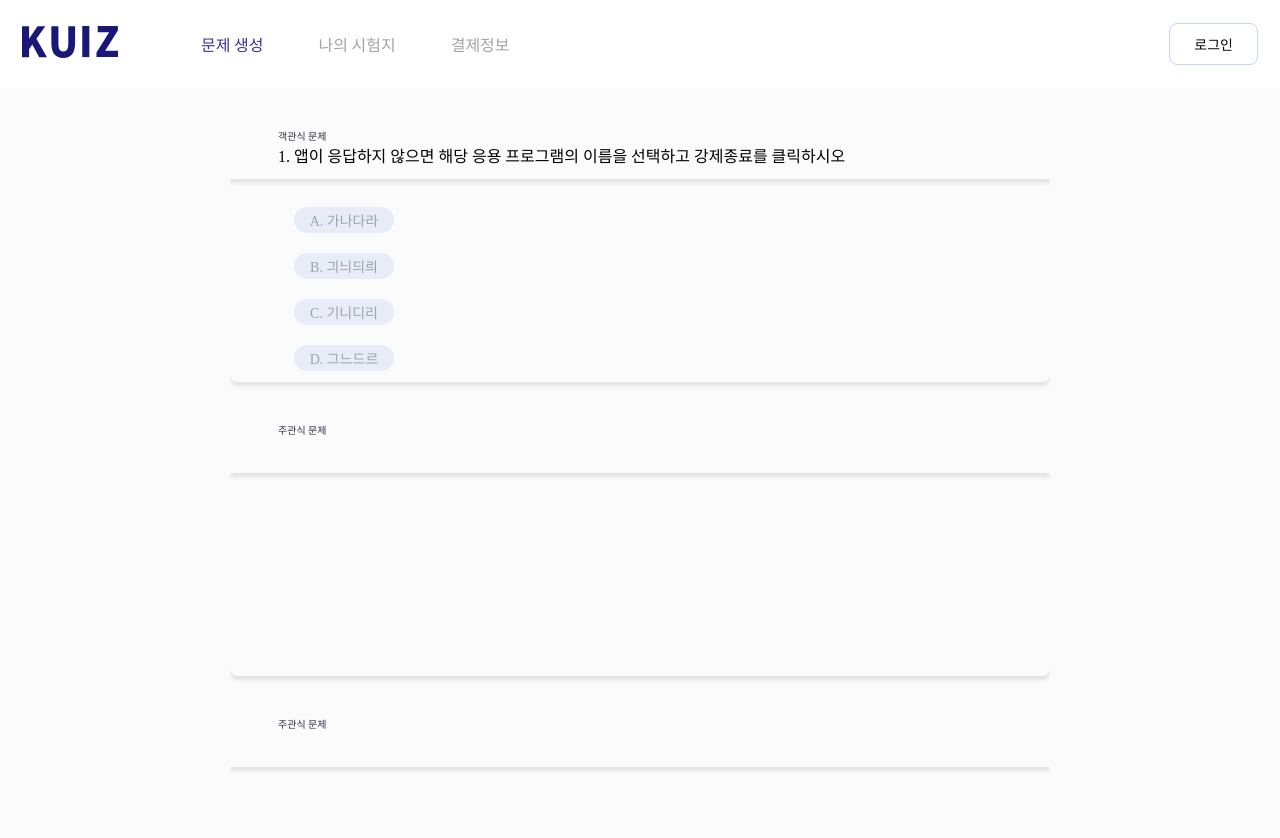
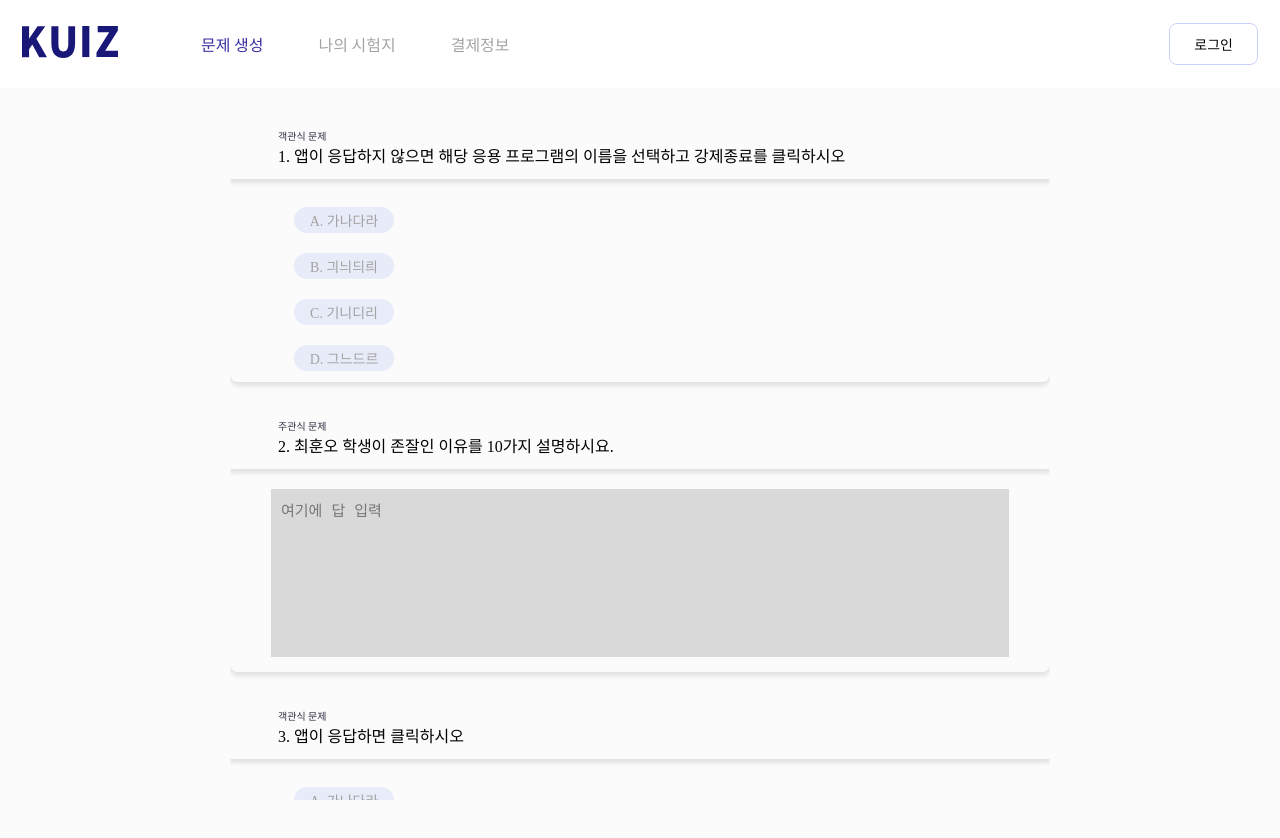
Before and after one commit to kuiz-project/minhoFront, a React (Create React App) app: page /testlist in a window 1280 px wide. Shown: the top 838 px of the page. Built offline with nearby package versions, Linux system fonts and the light colour scheme.

Commit message:
Feat: 객관식 마우스 클릭 이벤트 및 주관식 text 입력 박스 생성

```diff
--- a/src/pages/TestList/TestList.js
+++ b/src/pages/TestList/TestList.js
@@ -1,65 +1,97 @@
 import React, { useState } from "react";
 import * as S from "./styles/index";
 const TestList = () => {
+  const [selectedChoices, setSelectedChoices] = useState({});
+  const handleChoiceClick = (questionIndex, choiceIndex) => {
+    setSelectedChoices({
+      ...selectedChoices,
+      [questionIndex]: choiceIndex,
+    });
+  };
+  // 예제 문제 데이터
+  const questions = [
+    {
+      type: "multipleChoice",
+      main: "앱이 응답하지 않으면 해당 응용 프로그램의 이름을 선택하고 강제종료를 클릭하시오",
+      choices: ["가나다라", "긔늬듸릐", "기니디리", "그느드르"],
+    },
+    {
+      type: "subjective",
+      main: "최훈오 학생이 존잘인 이유를 10가지 설명하시요.",
+    },
+    {
+      type: "multipleChoice",
+      main: "앱이 응답하면 클릭하시오",
+      choices: ["가나다라", "긔늬듸릐", "기니디리", "그느드르"],
+    },
+    {
+      type: "subjective",
+      main: "이민호 학생이 존잘인 이유를 10가지 설명하시요.",
+    },
+    {
+      type: "multipleChoice",
+      main: "앱이 응답하지 않으면 해당 응용 프로그램의 이름을 선택하고 강제종료를 클릭하시오",
+      choices: ["가나다라", "긔늬듸릐", "기니디리", "그느드르"],
+    },
+    {
+      type: "subjective",
+      main: "이민호 학생이 존잘인 이유를 10가지 설명하시요.",
+    },
+    {
+      type: "multipleChoice",
+      main: "앱이 응답하지 않으면 해당 응용 프로그램의 이름을 선택하고 강제종료를 클릭하시오",
+      choices: ["가나다라", "긔늬듸릐", "기니디리", "그느드르"],
+    },
+    // ... 추가 문제들
+  ];
+
   return (
     <S.TestWrapper>
       <S.TestList>
-        <S.TestMultipleChoice>
+        {questions.map((question, index) => {
+          if (question.type === "multipleChoice") {
+            return (
+              <S.TestMultipleChoice key={index}>
                 <S.TestTitle>
-            <S.TestTitleSmallTitle>
-              객관식 문제
-            </S.TestTitleSmallTitle>
+                  <S.TestTitleSmallTitle>객관식 문제</S.TestTitleSmallTitle>
                   <S.TestTitleMain>
-            1. 앱이 응답하지 않으면 해당 응용 프로그램의 이름을 선택하고 강제종료를 클릭하시오
+                    {index + 1}. {question.main}
                   </S.TestTitleMain>
                 </S.TestTitle>
                 <S.TestProblem>
-            <S.TestProblem1>A. 가나다라</S.TestProblem1>
-            <S.TestProblem2>B. 긔늬듸릐</S.TestProblem2>
-            <S.TestProblem3>C. 기니디리</S.TestProblem3>
-            <S.TestProblem4>D. 그느드르</S.TestProblem4>
+                  {question.choices.map((choice, idx) => {
+                    const isSelected = selectedChoices[index] === idx;
+                    const ChoiceComponent = S[`TestProblem${idx + 1}`];
+                    return (
+                      <ChoiceComponent
+                        key={idx}
+                        isSelected={isSelected}
+                        onClick={() => handleChoiceClick(index, idx)}
+                      >
+                        {String.fromCharCode(65 + idx)}. {choice}
+                      </ChoiceComponent>
+                    );
+                  })}
                 </S.TestProblem>
               </S.TestMultipleChoice>
-        <S.TestSubjective>
+            );
+          } else if (question.type === "subjective") {
+            return (
+              <S.TestSubjective key={index}>
                 <S.TestTitle>
-            <S.TestTitleSmallTitle>
-              주관식 문제
-            </S.TestTitleSmallTitle>
+                  <S.TestTitleSmallTitle>주관식 문제</S.TestTitleSmallTitle>
+                  <S.TestTitleMain>
+                    {index + 1}. {question.main}
+                  </S.TestTitleMain>
                 </S.TestTitle>
-          <S.TestProblem></S.TestProblem>
+                <S.TestProblem_2>
+                  <S.TestProblemSubjective placeholder="여기에 답 입력" />
+                </S.TestProblem_2>
               </S.TestSubjective>
-        <S.TestSubjective>
-          <S.TestTitle>
-            <S.TestTitleSmallTitle>
-              주관식 문제
-            </S.TestTitleSmallTitle>
-          </S.TestTitle>
-          <S.TestProblem></S.TestProblem>
-        </S.TestSubjective>
-        <S.TestSubjective>
-          <S.TestTitle>
-            <S.TestTitleSmallTitle>
-              주관식 문제
-            </S.TestTitleSmallTitle>
-          </S.TestTitle>
-          <S.TestProblem></S.TestProblem>
-        </S.TestSubjective>
-        <S.TestSubjective>
-          <S.TestTitle>
-            <S.TestTitleSmallTitle>
-              주관식 문제
-            </S.TestTitleSmallTitle>
-          </S.TestTitle>
-          <S.TestProblem></S.TestProblem>
-        </S.TestSubjective>
-        <S.TestSubjective>
-          <S.TestTitle>
-            <S.TestTitleSmallTitle>
-              주관식 문제
-            </S.TestTitleSmallTitle>
-          </S.TestTitle>
-          <S.TestProblem></S.TestProblem>
-        </S.TestSubjective>
+            );
+          }
+          return null; // 다른 유형의 문제가 추가될 경우 확장할 수 있습니다.
+        })}
       </S.TestList>
     </S.TestWrapper>
   );
--- a/src/pages/TestList/styles/index.js
+++ b/src/pages/TestList/styles/index.js
@@ -2,42 +2,42 @@ import { styled } from "styled-components";
 
 export const TestWrapper = styled.div`
   width: 820px;
-height: 100%;
+  height: 89%;
   margin: 0 auto;
   display: flex;
   flex-direction: column;
-gap: 42px;
-
-background-color:#fbfbfb;
+  background-color: #fbfbfb;
   overflow-y: auto;
   &::-webkit-scrollbar {
-    display: none;  /* Chrome, Safari, Edge의 스크롤바를 숨김 */
+    display: none; /* Chrome, Safari, Edge의 스크롤바를 숨김 */
   }
-
--ms-overflow-style: none;  /* IE, Edge에서 스크롤바를 숨김 */
-scrollbar-width: none;  /* Firefox에서 스크롤바를 숨김 */
+  -ms-overflow-style: none; /* IE, Edge에서 스크롤바를 숨김 */
+  scrollbar-width: none; /* Firefox에서 스크롤바를 숨김 */
 `;
 
 export const TestList = styled.div`
-margin-top:32px;
-width:100%;
-height:258px;
+  width: 100%;
+  height: 258px;
 `;
 
 export const TestMultipleChoice = styled.div`
-
+  width: 100%;
+  height: 100%;
+  margin-top: 32px;
 `;
 
 export const TestSubjective = styled.div`
-
+  margin-top: 32px;
+  width: 100%;
+  height: 100%;
 `;
 
 export const TestTitleSmallTitle = styled.div`
-    width:73px;
-    height:15px;
-    margin-left:48px;
-    padding-top:8px;
-    color: #2F3042;
+  width: 73px;
+  height: 15px;
+  margin-left: 48px;
+  padding-top: 8px;
+  color: #2f3042;
   leading-trim: both;
   text-edge: cap;
   font-family: Noto Sans KR;
@@ -53,33 +53,47 @@ font-size: 16px;
   font-style: normal;
   font-weight: 500;
   line-height: normal;
-margin-top:8px;
-margin-left:48px;
+  margin-top: 8px;
+  margin-left: 48px;
 `;
 
 export const TestTitle = styled.div`
-width:100%;
-height:59px;
+  width: 100%;
+  height: 59px;
   border-radius: 8px 8px 0px 0px;
-box-shadow: 0px 4px 4px 0px rgba(0, 0, 0, 0.10);
-margin-bottom:4px;
+  box-shadow: 0px 4px 4px 0px rgba(0, 0, 0, 0.1);
+  margin-bottom: 4px;
 `;
 
 export const TestProblem = styled.div`
-width:100%;
-height:199px;
+  display: flex;
+  flex-direction: column;
+  width: 100%;
+  height: 199px;
   margin-bottom: 32px;
   border-radius: 0px 0px 8px 8px;
-box-shadow: 0px 4px 4px 0px rgba(0, 0, 0, 0.10);
+  box-shadow: 0px 4px 4px 0px rgba(0, 0, 0, 0.1);
+  border-top: 1px solid transparent;
+`;
+export const TestProblem_2 = styled.div`
+  display: flex;
+  flex-direction: column;
+  justify-content: center;
+  align-items: center;
+  width: 100%;
+  height: 199px;
+  margin-bottom: 32px;
+  border-radius: 0px 0px 8px 8px;
+  box-shadow: 0px 4px 4px 0px rgba(0, 0, 0, 0.1);
   border-top: 1px solid transparent;
 `;
 
 export const TestProblem1 = styled.div`
-width:100px;
+  width: 100px;
   height: 26px;
   border-radius: 16px;
   margin-left: 64px;
-color: #A3A3A3;
+
   leading-trim: both;
   text-edge: cap;
   font-family: Noto Sans KR;
@@ -87,19 +101,21 @@ font-size: 14px;
   font-style: normal;
   font-weight: 400;
   line-height: normal;
-margin-top:23px;
-background-color:#E7ECF8;
+  margin-top: 23px;
+  background-color: #e7ecf8;
   display: flex;
   justify-content: center;
   align-items: center;
-
+  background-color: ${({ isSelected }) => (isSelected ? "blue" : "#e7ecf8")};
+  color: ${({ isSelected }) => (isSelected ? "white" : "#a3a3a3;")};
+  cursor: pointer; // 선택지를 클릭할 수 있음을 나타내기 위해
 `;
 export const TestProblem2 = styled.div`
-width:100px;
+  width: 100px;
   height: 26px;
   border-radius: 16px;
   margin-left: 64px;
-color: #A3A3A3;
+  color: #a3a3a3;
   leading-trim: both;
   text-edge: cap;
   font-family: Noto Sans KR;
@@ -107,18 +123,21 @@ font-size: 14px;
   font-style: normal;
   font-weight: 400;
   line-height: normal;
-margin-top:20px;
-background-color:#E7ECF8;
+  margin-top: 20px;
+  background-color: #e7ecf8;
   display: flex;
   justify-content: center;
   align-items: center;
+  background-color: ${({ isSelected }) => (isSelected ? "blue" : "#e7ecf8")};
+  color: ${({ isSelected }) => (isSelected ? "white" : "#a3a3a3;")};
+  cursor: pointer; // 선택지를 클릭할 수 있음을 나타내기 위해
 `;
 export const TestProblem3 = styled.div`
-width:100px;
+  width: 100px;
   height: 26px;
   border-radius: 16px;
   margin-left: 64px;
-color: #A3A3A3;
+  color: #a3a3a3;
   leading-trim: both;
   text-edge: cap;
   font-family: Noto Sans KR;
@@ -126,18 +145,21 @@ font-size: 14px;
   font-style: normal;
   font-weight: 400;
   line-height: normal;
-margin-top:20px;
-background-color:#E7ECF8;
+  margin-top: 20px;
+  background-color: #e7ecf8;
   display: flex;
   justify-content: center;
   align-items: center;
+  background-color: ${({ isSelected }) => (isSelected ? "blue" : "#e7ecf8")};
+  color: ${({ isSelected }) => (isSelected ? "white" : "#a3a3a3;")};
+  cursor: pointer; // 선택지를 클릭할 수 있음을 나타내기 위해
 `;
 export const TestProblem4 = styled.div`
-width:100px;
+  width: 100px;
   height: 26px;
   border-radius: 16px;
   margin-left: 64px;
-color: #A3A3A3;
+  color: #a3a3a3;
   leading-trim: both;
   text-edge: cap;
   font-family: Noto Sans KR;
@@ -145,9 +167,26 @@ font-size: 14px;
   font-style: normal;
   font-weight: 400;
   line-height: normal;
-margin-top:20px;
-background-color:#E7ECF8;
+  margin-top: 20px;
+  background-color: #e7ecf8;
   display: flex;
   justify-content: center;
   align-items: center;
+  background-color: ${({ isSelected }) => (isSelected ? "blue" : "#e7ecf8")};
+  color: ${({ isSelected }) => (isSelected ? "white" : "#a3a3a3;")};
+  cursor: pointer; // 선택지를 클릭할 수 있음을 나타내기 위해
 `;
+
+export const TestProblemSubjective = styled.textarea`
+  width: 90%;
+  height: 85%;
+  background-color: #d9d9d9;
+  font-size: 15px;
+  padding-left: 10px;
+  padding-top: 10px;
+  border: none;
+  resize: none;
+  outline: none;
+  overflow: auto;
+  text-align: left;
+`;
```
Lines whose indentation alone changed are shown as unchanged.
